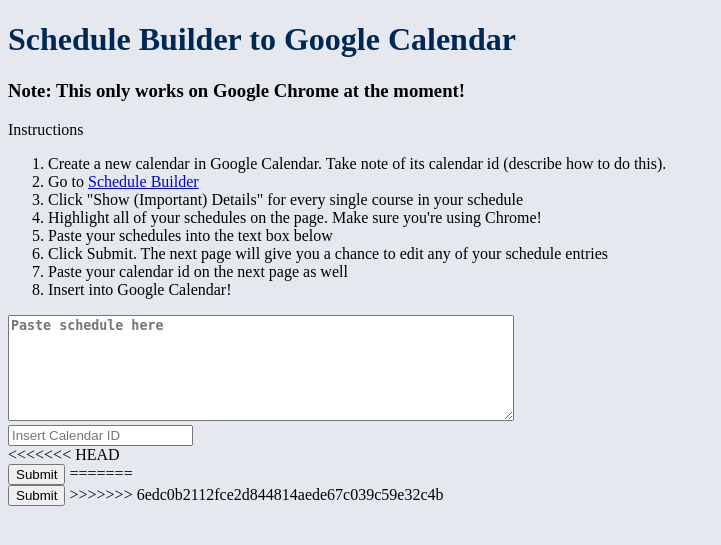
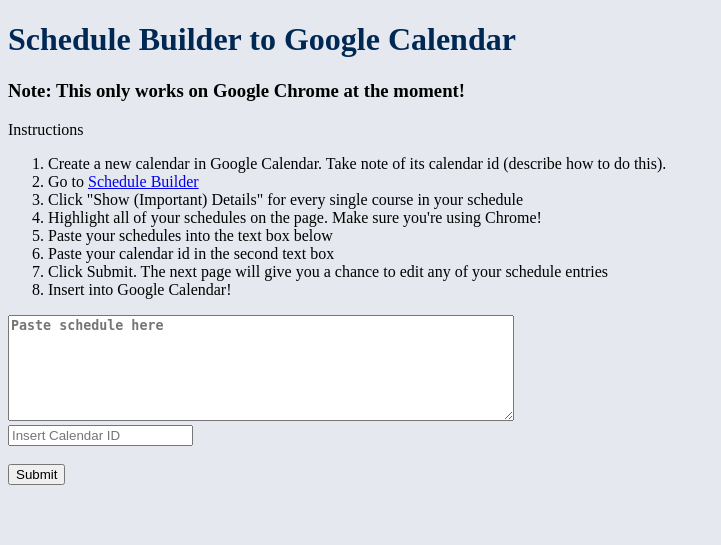
Before and after one commit to acollins1212/sb2cal, a PHP site: page /main.php in a window 1280 px wide. Shown: the top 545 px of the page, without its empty margins (0-721 px from the left). Run offline with PHP 8.4, Linux system fonts and the light colour scheme; some libraries are stand-ins or nearby versions.

Commit message:
Now takes CALENDAR_ID from user

```diff
--- a/handle.php
+++ b/handle.php
@@ -163,7 +163,6 @@
 
 	$courseList = parseSchedule();
 	$courseArray = [];
-	echo $_POST["CALENDAR_ID"];
 
 	//courseArray will have all Course objects
 	$numCourses = count($courseList);
@@ -203,7 +202,8 @@
 
 <script type="text/javascript">
 
-	var CALENDAR_ID = <?php echo $_POST["CALENDAR_ID"]; ?>;
+	var CALENDAR_ID = '<?php echo $_POST["CALENDAR_ID"]; ?>';
+	console.log(CALENDAR_ID);
 
 	function insertAllCourses() {
 		COURSE_ARRAY = [];
@@ -235,7 +235,7 @@
 	      var final_exam = currentCourse.getFinalJSON();
 
 	      var request = gapi.client.calendar.events.insert({
-	       'calendarId': document.getElementById(CALENDAR_ID).value,
+	       'calendarId': CALENDAR_ID,
 	       'resource': final_exam
 	      });
 
--- a/main.php
+++ b/main.php
@@ -21,8 +21,8 @@
 		<li>Click "Show (Important) Details" for every single course in your schedule</li>
 		<li>Highlight all of your schedules on the page. Make sure you're using Chrome!</li>
 		<li>Paste your schedules into the text box below</li>
+    <li>Paste your calendar id in the second text box</li>
 		<li>Click Submit. The next page will give you a chance to edit any of your schedule entries</li>
-		<li>Paste your calendar id on the next page as well</li>
 		<li>Insert into Google Calendar!</li>
 	</ol>
     <div>
@@ -36,13 +36,10 @@
         <input type="radio" name="reminders" value="email">Email<br>
         <input type="radio" name="reminders" value="popup">Popup<br>
   -->
-<<<<<<< HEAD
-		    <br>
-        <input type="submit">
-=======
-		<br>
+
+    		<br>
         <input type="submit" value="Submit">
->>>>>>> 6edc0b2112fce2d844814aede67c039c59e32c4b
+
       </form>
 
     </div>
```
